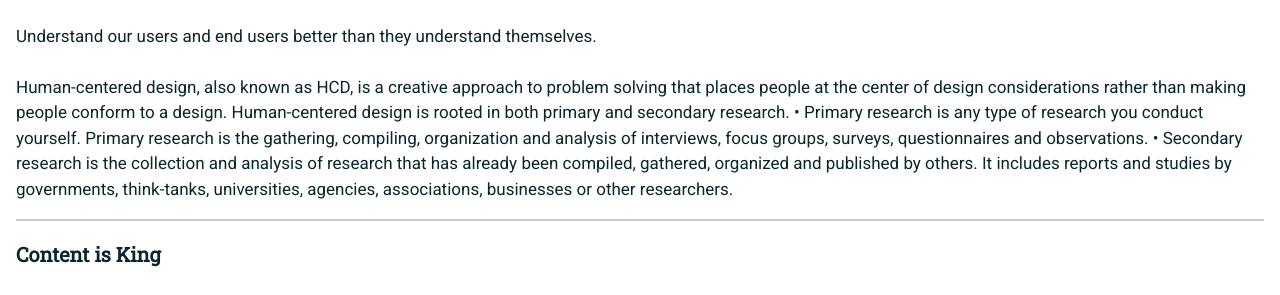
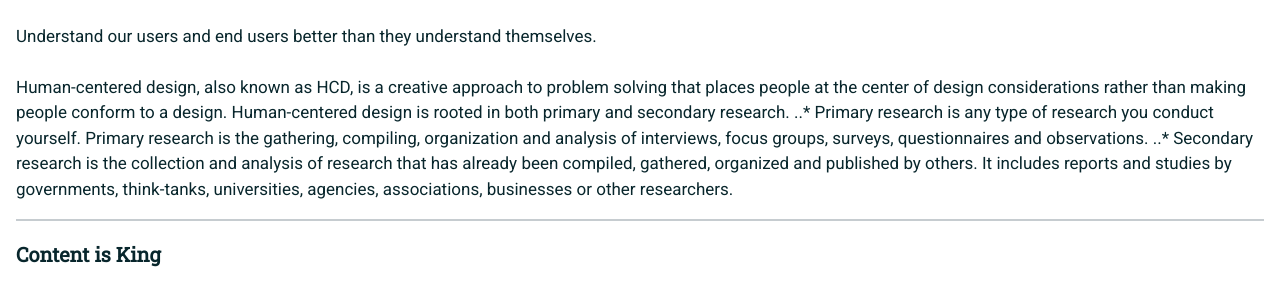
Before and after one commit to usnavy/Navy-Design-Guide, a Jekyll site: the page built from design-philosophy.md, in a window 1280 px wide and 900 px high, scrolled down 1618 px. Shown: the part 183-478 px from the top of the window. Built offline with Jekyll 4.4.1, drawn with Linux system fonts in a browser that asks for light colours; nearby versions of some CDN libraries; our own code applies the rules of GitHub Pages for plain Markdown files.

```diff
--- a/design-philosophy.md
+++ b/design-philosophy.md
@@ -6,8 +6,8 @@ Understand our users and end users better than they understand themselves.
 
 Human-centered design, also known as HCD, is a creative approach to problem solving that places people at the center of design considerations rather than making people conform to a design.
 Human-centered design is rooted in both primary and secondary research.
-•	Primary research is any type of research you conduct yourself. Primary research is the gathering, compiling, organization and analysis of interviews, focus groups, surveys, questionnaires and observations.
-•	Secondary research is the collection and analysis of research that has already been compiled, gathered, organized and published by others. It includes reports and studies by governments, think-tanks, universities, agencies, associations, businesses or other researchers.
+..* Primary research is any type of research you conduct yourself. Primary research is the gathering, compiling, organization and analysis of interviews, focus groups, surveys, questionnaires and observations.
+..* Secondary research is the collection and analysis of research that has already been compiled, gathered, organized and published by others. It includes reports and studies by governments, think-tanks, universities, agencies, associations, businesses or other researchers.
 
 <hr>
 
```
